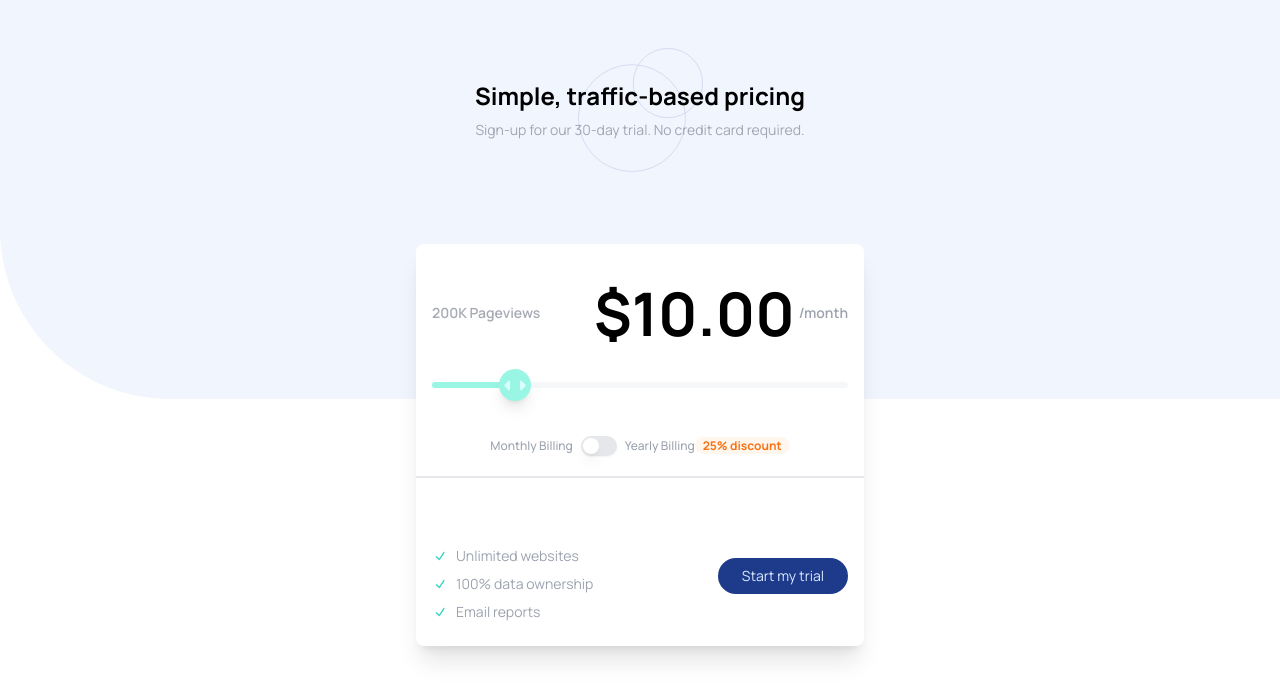
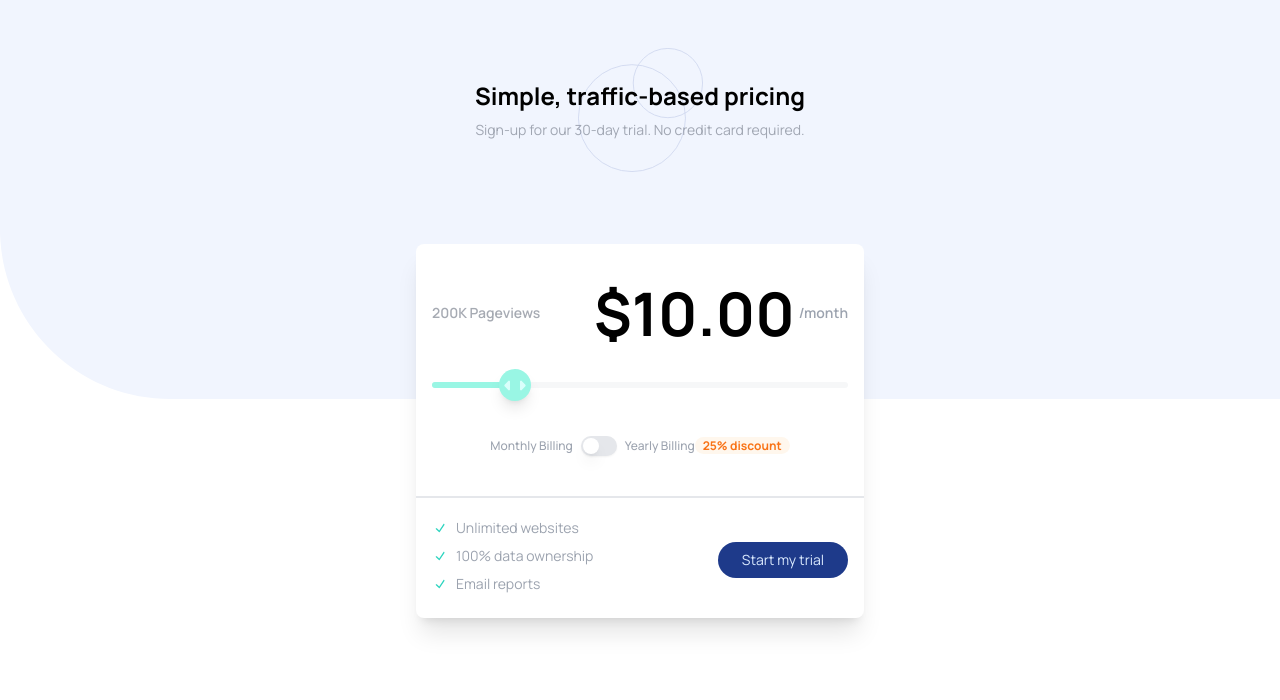
Before and after one commit to josephadeabah/pricing-challenge, a Next.js app: page / in a window 1280 px wide. Shown: the top 700 px of the page. Built offline with nearby package versions, Linux system fonts and the light colour scheme.

Commit message:
fix: few alignment

```diff
--- a/app/page.js
+++ b/app/page.js
@@ -86,9 +86,9 @@ const Home = () => {
               </span>
             </p>
           </div>
-          <hr className='w-full border border-1 my-5 border-gray-200' />
-          <div className="mt-6 flex flex-col md:flex-row w-full md:justify-between px-4 items-center">
-            <div className="mt-6 flex flex-col items-center md:items-start">
+          <hr className='w-full border border-1 my-5 mt-10 border-gray-200' />
+          <div className=" flex flex-col md:flex-row w-full md:justify-between px-4 items-center">
+            <div className="flex flex-col items-center md:items-start">
               {['Unlimited websites', '100% data ownership', 'Email reports'].map((addon, index) => (
                 <div key={index} className="flex items-center mb-2">
                   <Checkbox className="mr-2 shadow-none border-none text-teal-400" defaultChecked />
```
